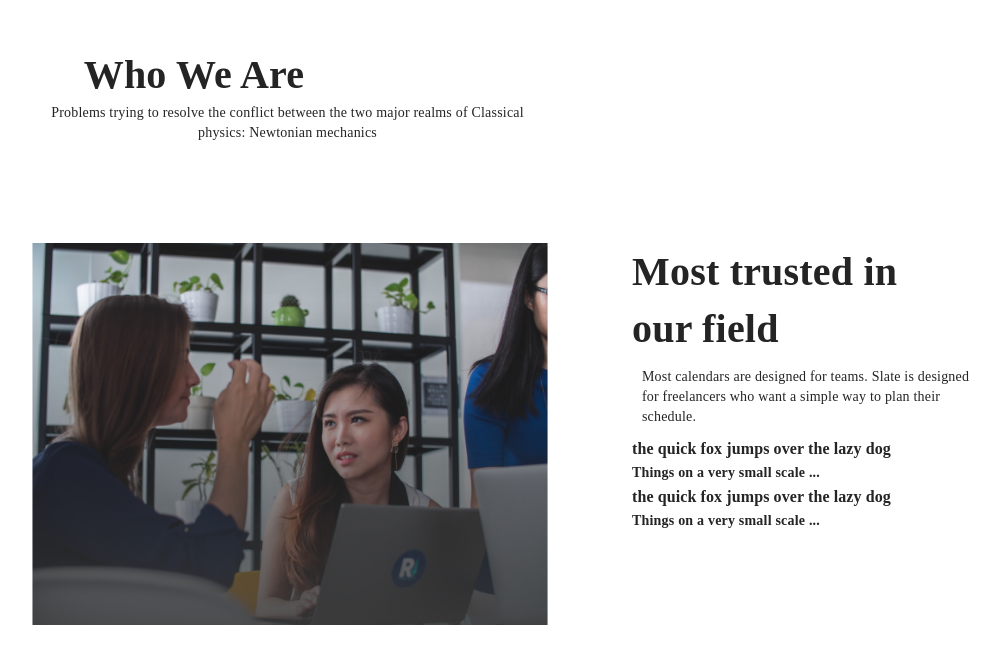
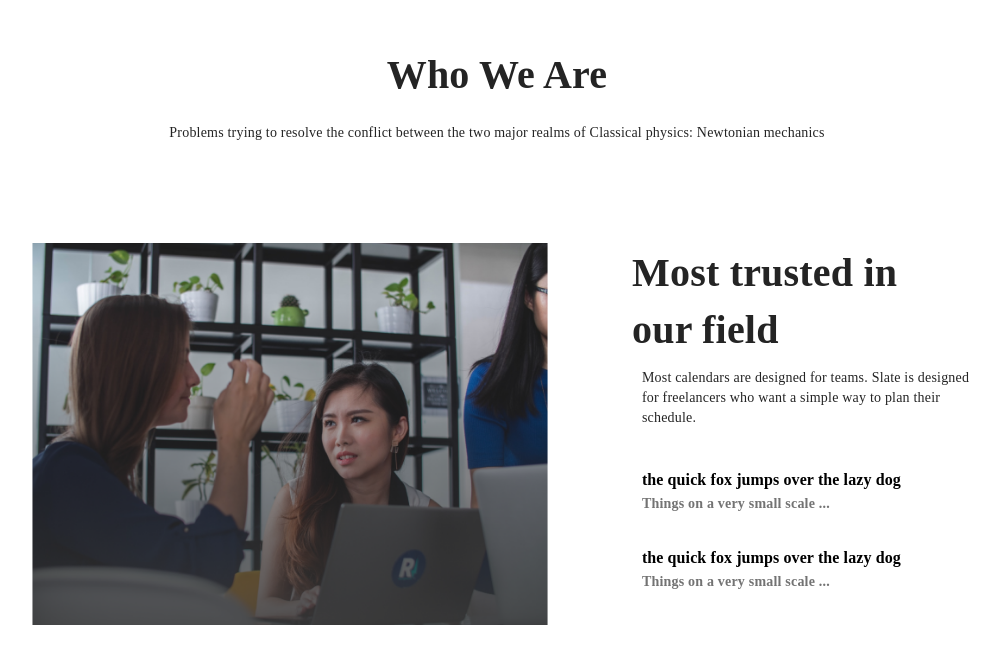
Before and after one commit to Turumbaeva/--------, a plain HTML site: page start/index.html in a window 1280 px wide. Shown: the part 1156-1819 px from the top of the page, without its empty margins (143-1142 px from the left). Drawn offline with Linux system fonts and the light colour scheme.

Commit message:
styled who card for who section

```diff
--- a/start/css/style.css
+++ b/start/css/style.css
@@ -274,10 +274,9 @@ width: 148px;
 	line-height: 57px;
 	letter-spacing: 0.20000000298023224px;
 	text-align: center;
-	width: 324px;
+	margin-bottom: 20px;
 }
 .who_txt{
-	width: 511px;
 	font-family: Montserrat;
 	font-size: 14px;
 	font-weight: 500;
@@ -304,7 +303,7 @@ width: 324px;
 	letter-spacing: 0.20000000298023224px;
 	text-align: left;
 	margin: 3%;
-
+	margin-bottom: 40px;
 }
 .who_cards{
 	flex-wrap: nowrap;
@@ -319,6 +318,7 @@ line-height: 24px;
 letter-spacing: 0.10000000149011612px;
 text-align: left;
 width: 277px;
+color: black;
 }
 .who_right_card_txt{
 font-family: Montserrat;
@@ -327,5 +327,14 @@ font-weight: 600;
 line-height: 24px;
 letter-spacing: 0.20000000298023224px;
 text-align: left;
-
+color: #737373;
 }
+.who_right_card_ic{
+	margin-right: 3%;
+}
+.who_right_cards{
+	margin-bottom: 30px;
+}
+.who_right{
+	align-self: center;
+}
```
